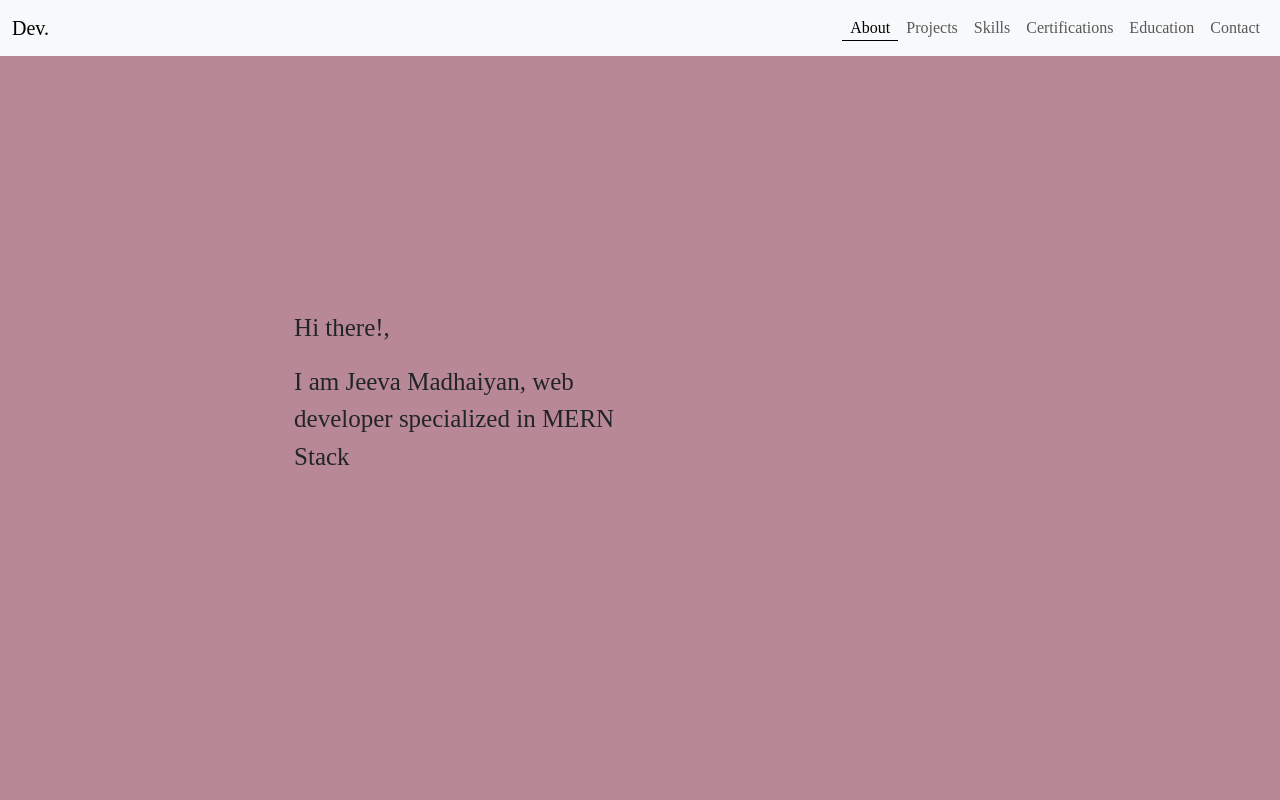
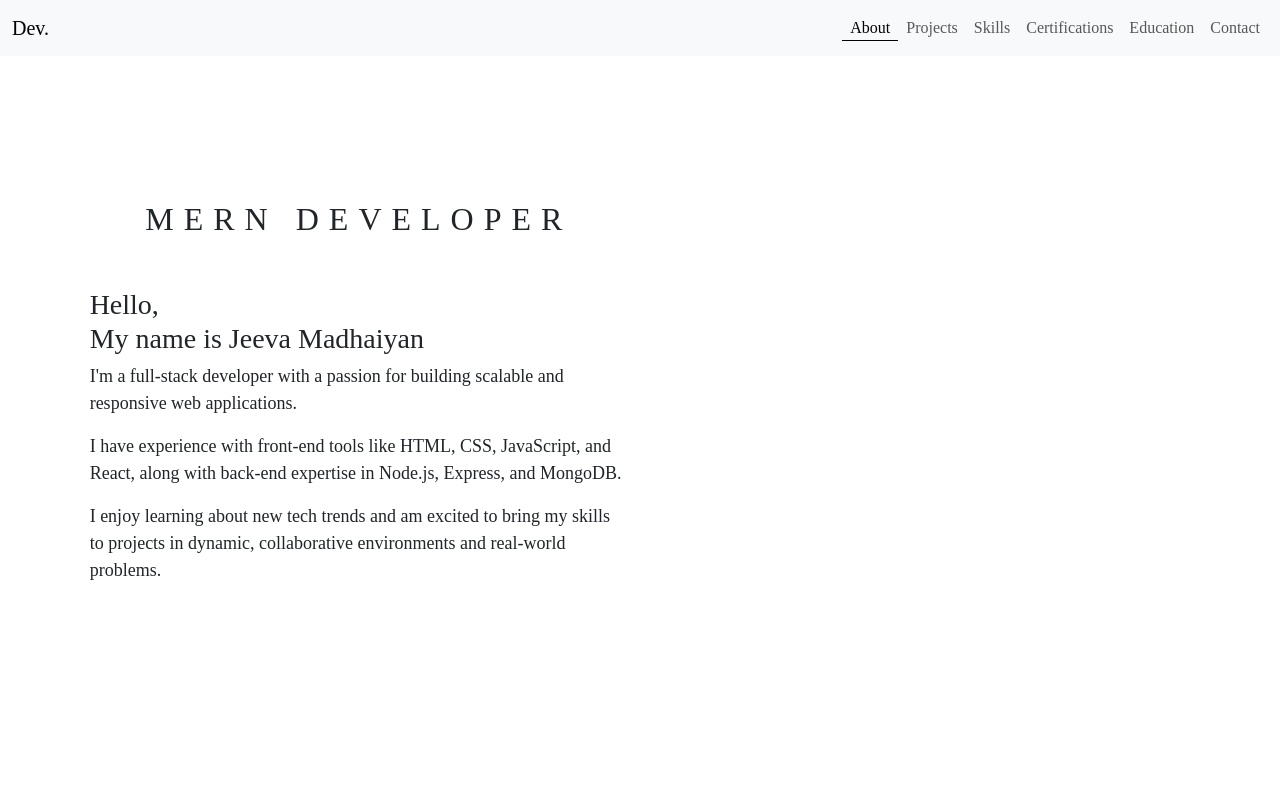
Before and after one commit to jeelion22/jeeva-madhaiyan-portfolio, a React (Vite) app: page / in a window 1280 px wide. Shown: the top 800 px of the page. Built offline with nearby package versions, Linux system fonts and the light colour scheme.

Commit message:
altered and added content to about section

```diff
--- a/src/components/about/About.css
+++ b/src/components/about/About.css
@@ -1,4 +1,18 @@
+
+
+
+
+.title {
+    justify-content: center;
+
+    text-align: center;
+    letter-spacing: 10px;
+    margin-bottom: 50px;
+
+}
 
 .introduction p {
-    font-size: 25px;
+    font-size: 18px;
+
+
 }
--- a/src/components/about/About.jsx
+++ b/src/components/about/About.jsx
@@ -6,8 +6,24 @@ const About = () => {
     <section className="container-fluid  section" id="about">
       <div className="row">
         <div className="col introduction">
-          <p>Hi there!,</p>
-          <p>I am Jeeva Madhaiyan, web developer specialized in MERN Stack</p>
+          <h2 className="title">MERN DEVELOPER</h2>
+          <h3 className="greet">
+            Hello, <br /> My name is Jeeva Madhaiyan
+          </h3>
+          <p>
+            I'm a full-stack developer with a passion for building scalable and
+            responsive web applications.
+          </p>
+          <p>
+            I have experience with front-end tools like HTML, CSS, JavaScript,
+            and React, along with back-end expertise in Node.js, Express, and
+            MongoDB.
+          </p>
+          <p>
+            I enjoy learning about new tech trends and am excited to bring my
+            skills to projects in dynamic, collaborative environments and
+            real-world problems.
+          </p>
         </div>
         <div className="col"></div>
       </div>
--- a/src/components/navbar/navbar.css
+++ b/src/components/navbar/navbar.css
@@ -1,6 +1,6 @@
 .active {
     padding-bottom: 0;
     border-bottom: 1px solid black;
-    transition: 0.2s;
+    /* transition: 0.2s; */
 
 }
--- a/src/index.css
+++ b/src/index.css
@@ -10,9 +10,9 @@ body {
 }
 
 
-.section:nth-child(1) {
+/* .section:nth-child(1) {
   background: rgb(185, 136, 150);
-}
+} */
 
 .section:nth-child(2) {
   background: rgb(192, 85, 10);
```
